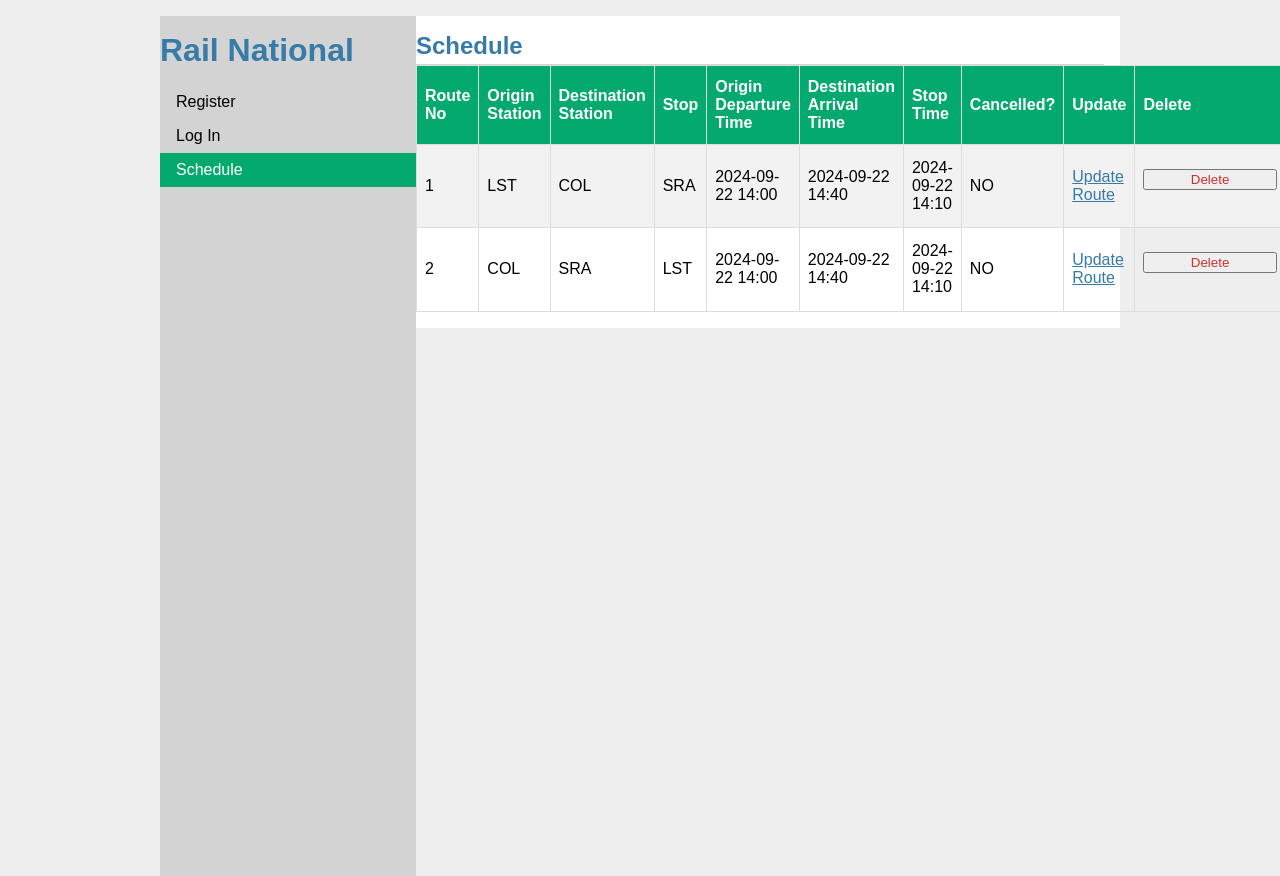
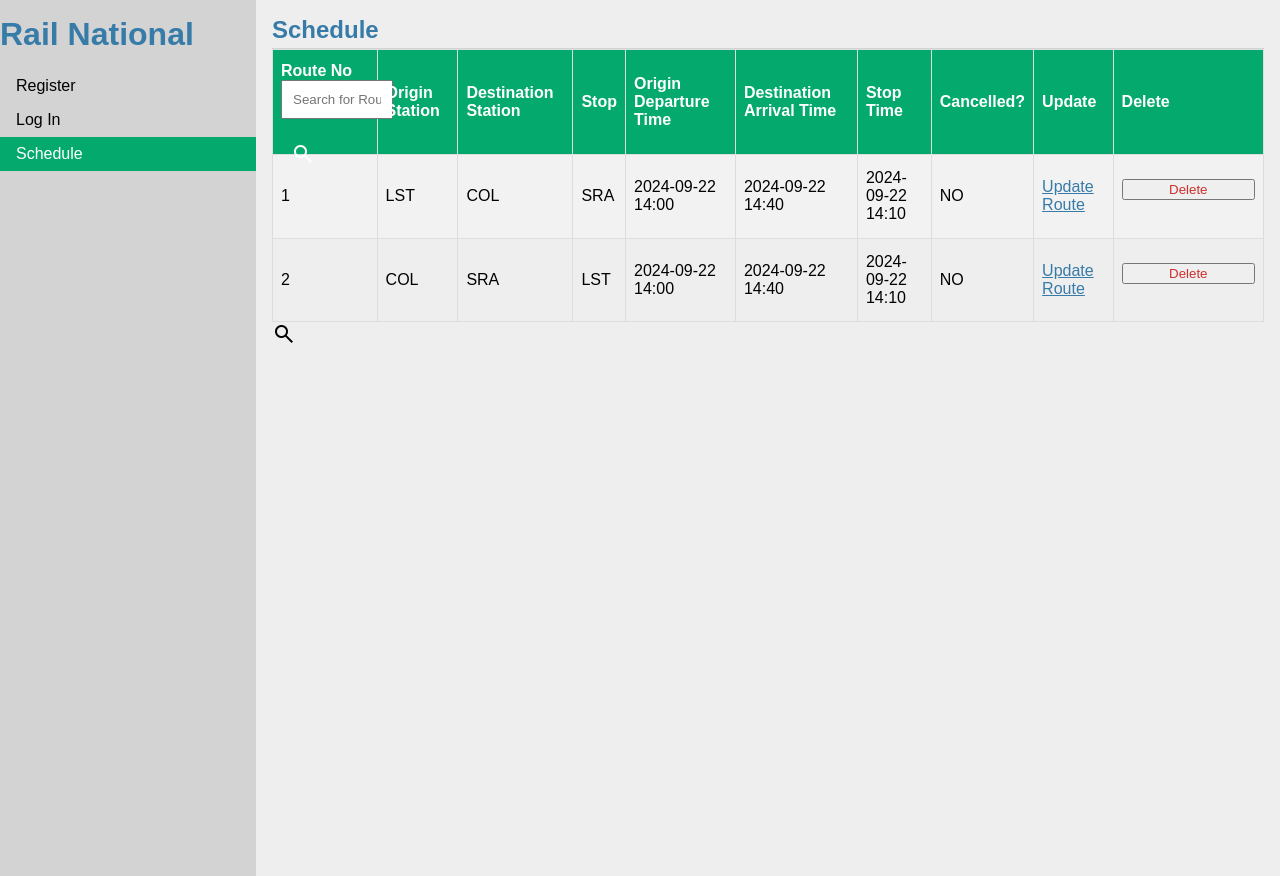
Before and after one commit to mattleeder/animated-octo-eureka, a Flask app: page / in a window 1280 px wide. Run offline with Flask 3, Linux system fonts and the light colour scheme; data comes from the database, SQL or seed files in the repository.

Commit message:
Changed css to relative

```diff
--- /dev/null
+++ b/rail_national/static/javascript/schedule/search.js
@@ -0,0 +1,21 @@
+function myFunction() {
+    // Declare variables
+    var input, filter, table, tr, td, i, txtValue;
+    input = document.getElementById("myInput");
+    filter = input.value.toUpperCase();
+    table = document.getElementById("table")[0];
+    tr = table.getElementsByTagName("tr");
+
+    // Loop through all table rows, and hide those who don't match the search query
+    for (i = 0; i < tr.length; i++) {
+      td = tr[i].getElementsByTagName("td")[0];
+      if (td) {
+        txtValue = td.textContent || td.innerText;
+        if (txtValue.toUpperCase().indexOf(filter) > -1) {
+          tr[i].style.display = "";
+        } else {
+          tr[i].style.display = "none";
+        }
+      }
+    }
+  }
--- a/rail_national/static/style.css
+++ b/rail_national/static/style.css
@@ -29,13 +29,20 @@ hr {
     background: lightgray;
     width: 20%;
     height: 100%;
-    position: fixed;
+    position: absolute;
+    left: 0;
+    margin: 0;
+    padding: 0;
+    top: 0;
 }
 
 .navbar {
     background: lightgray;
     display: flex;
     align-items: top;
+    position: relative;
+    left: 0;
+    top: 0;
 }
 
 .navbar h1 {
@@ -103,9 +110,44 @@ table.schedule th {
     color: white;
 }
 
-.content { padding: 0 1rem 1rem; margin-left: 25%; }
-.content > header { border-bottom: 1px solid lightgray; display: flex; align-items: flex-end; }
-.content > header h1 { flex: auto; margin: 1rem 0 0.25rem 0; }
+.input-icons {
+    width: 100%;
+    margin-bottom: 10px;
+}
+
+.input-icons i {
+    position: absolute;
+}
+
+.icon {
+    padding: 10px;
+    min-width: 40px;
+}
+
+.input-field {
+    width: 100%;
+    padding: 10px;
+    text-align: center;
+}
+
+.content {
+    padding: 0 1rem 1rem;
+    position: absolute;
+    top: 0;
+    left: 20%;
+}
+
+.content > header {
+    border-bottom: 1px solid lightgray;
+    display: flex;
+    align-items: flex-end;
+}
+
+.content > header h1 {
+    flex: auto;
+    margin: 1rem 0 0.25rem 0;
+}
+
 .flash { margin: 1em 0; padding: 1em; background: #cae6f6; border: 1px solid #377ba8; }
 .post > header { display: flex; align-items: flex-end; font-size: 0.85em; }
 .post > header > div:first-of-type { flex: auto; }
--- a/rail_national/templates/base.html
+++ b/rail_national/templates/base.html
@@ -1,6 +1,7 @@
 <!doctype html>
 <link rel="stylesheet" href="{{ url_for('static', filename='style.css') }}">
 <script defer src="{{ url_for('static', filename='javascript/base.js') }}"></script>
+<meta name="viewport" content="width=device-width,initial-scale=1">
 <title>{% block title %}{% endblock %} - Rail National</title>
 <header class="navbar-header">
     <h1>Rail National</h1>
--- a/rail_national/templates/schedule/index.html
+++ b/rail_national/templates/schedule/index.html
@@ -10,7 +10,9 @@
 {% block content %}
         <table class="schedule">
             <tr>
-                <th>Route No</th>
+                <th><div class="input-icons">
+                    Route No<input type="text" id="myInput" class="input-field" onkeyup="myFunction()" placeholder="Search for Route No.."><i class="material-symbols-outlined icon">search</i>
+                </div></th>
                 <th>Origin Station</th>
                 <th>Destination Station</th>
                 <th>Stop</th>
@@ -40,4 +42,7 @@
                 </tr>
             {% endfor %}
         </table>
+        <script src="{{ url_for('static', filename='javascript/schedule/search.js') }}"></script>
+        <span class="material-symbols-outlined">search</span>
+        <link href="https://fonts.googleapis.com/css2?family=Material+Symbols+Outlined:wght@100&icon_names=favorite,home,search,settings" rel="stylesheet" />
 {% endblock %}
```
